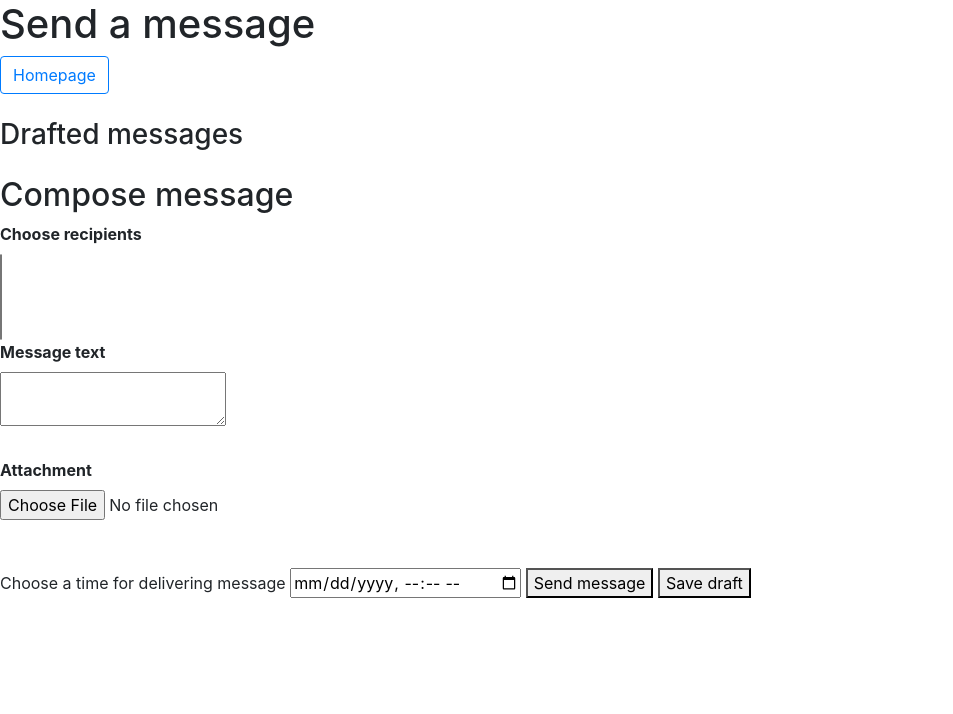
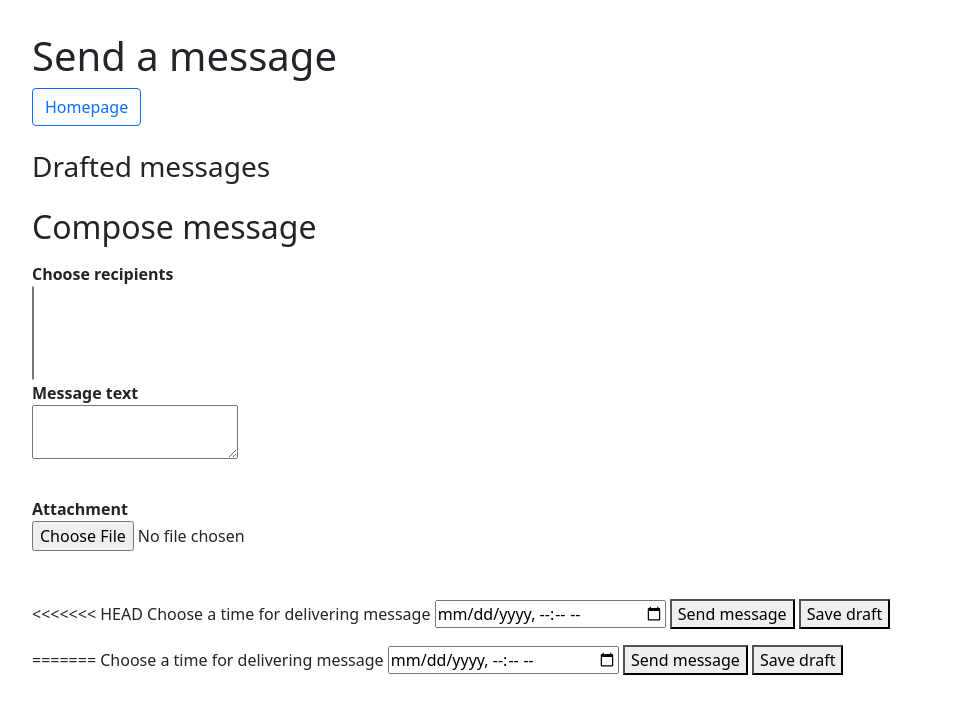
Before and after one commit to ASE-2021-Squad8/My-message-in-a-bottle, a Flask app: page /send_message in a window 1280 px wide. Shown: the top 714 px of the page, without its empty margins (0-953 px from the left). Run offline with Flask 2, Linux system fonts and the light colour scheme; data that the repository does not hold is empty; some libraries are stand-ins or nearby versions.

Commit message:
templates: convert send_message to jinja template
Signed-off-by: E. Melucci <eli@meluc.ci>

```diff
--- a/monolith/templates/send_message.html
+++ b/monolith/templates/send_message.html
@@ -1,23 +1,22 @@
-<body>
-	<link rel="stylesheet" href="https://stackpath.bootstrapcdn.com/bootstrap/4.3.1/css/bootstrap.min.css"
-	integrity="sha384-ggOyR0iXCbMQv3Xipma34MD+dH/1fQ784/j6cY/iJTQUOhcWr7x9JvoRxT2MZw1T" crossorigin="anonymous">
+{% extends "base.html" %}
+{% block title %}Send or draft message{% endblock %}
 
-<script src="https://ajax.googleapis.com/ajax/libs/jquery/3.5.1/jquery.min.js"></script>
-<script src="{{url_for('static', filename='send_message.js')}}"></script>
-
+{% block content %}
 <h1>Send a message</h1>
 	<a href="/" type="button" class="btn btn-outline-primary">Homepage</a><br><br>
+	<h3>Drafted messages</h3>
 
-<h3>Drafted messages</h3>
-<table class="table table-striped" id="draftsTable">
+	<!-- This gets filled by JS -->
+	<table class="table table-light" id="draftsTable">
 	</table>
 
 	<h2>Compose message</h2>
+	<p style="color:red">{{message}}</p>
 	<form method="POST" enctype="multipart/form-data">
 		{{ form.hidden_tag() }}
 		<dl>
 			<dt><label>Choose recipients </label></dt>
-		<dt><select multiple name="recipient" required id="recipient"></dt></select>
+			<dt><select multiple name="recipient" id="recipient"></dt></select>
 			{% for field in form.display %}
 			<dt>{{ form[field].label }}</dt>
 			<dd>{{ form[field]() }}</dd><br>
@@ -29,6 +28,7 @@
 			{% endfor %}
 		</dl>
 
+<<<<<<< HEAD
 	{{ ckeditor.load() }}
 	{{ ckeditor.config(name='text',width=800, height=500) }}
 	<label for="delivery_date">Choose a time for delivering message </label>
@@ -38,3 +38,17 @@
 </form>
 <p style="color:red">{{message}}</p>
 </body>
+=======
+		{{ ckeditor.load() }}
+		{{ ckeditor.config(name='text') }}
+		<label for="delivery_date">Choose a time for delivering message </label>
+		<input type="datetime-local" id="delivery_date" name="delivery_date" />
+		<button type="submit" formaction="/api/message/send_message">Send message</button>
+		<button type="submit" formaction="/api/message/draft">Save draft</button>
+	</form>
+{% endblock %}
+
+{% block scripts %}
+<script src="{{url_for('static', filename='send_message.js')}}"></script>
+{% endblock %}
+>>>>>>> 3507c5d (templates: convert send_message to jinja template)
```
Lines whose indentation alone changed are shown as unchanged.
